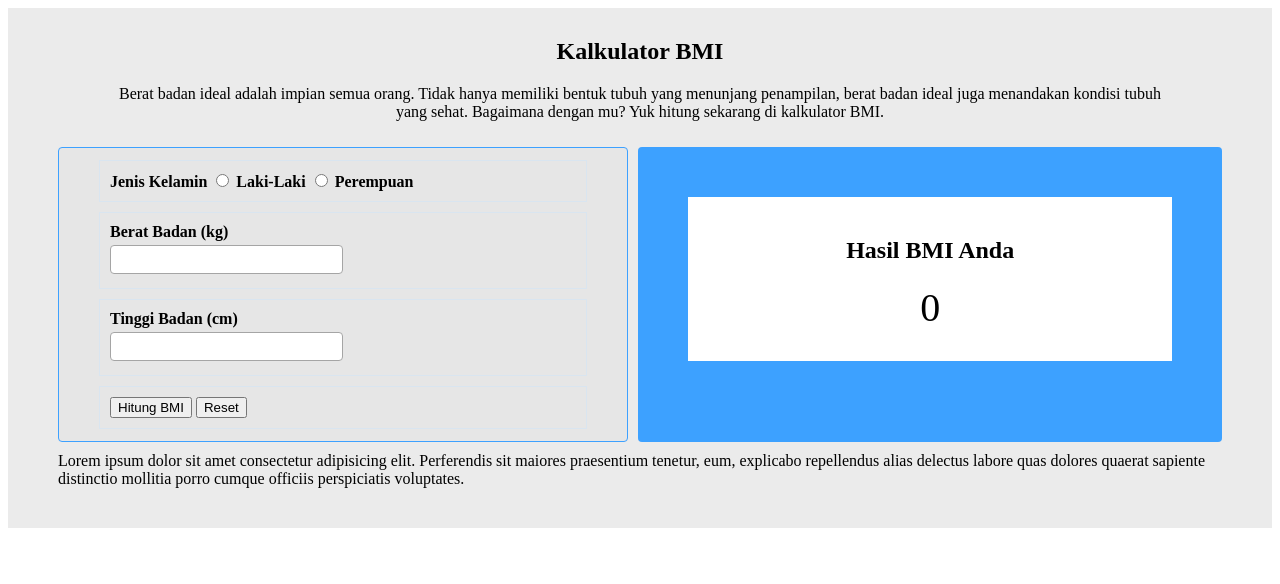
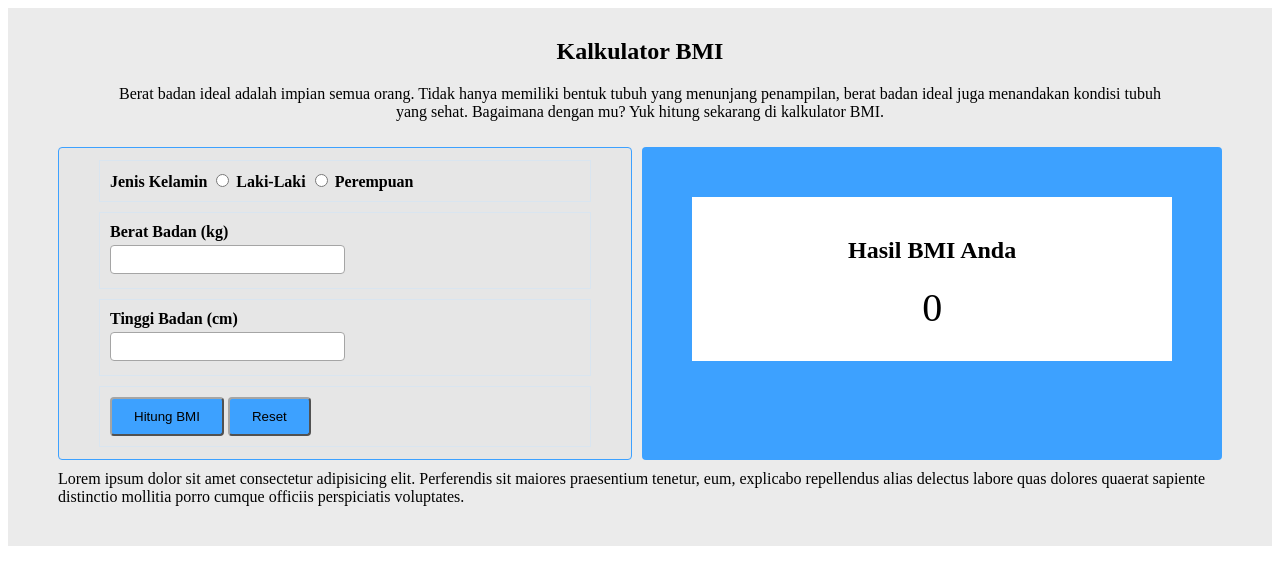
Before and after one commit to riantn/KalkulatorBMI-RianTirta, a plain HTML site: page index.html in a window 1280 px wide. Drawn offline with Linux system fonts and the light colour scheme.

Commit message:
Add style to button

```diff
--- a/index.css
+++ b/index.css
@@ -36,6 +36,7 @@
     grid-area: result;
     background-color: #3da1ff;
     border-radius: 4px;
+    border-color: #a5a5a5;
 }
 .hasil-dalam {
     background-color: #ffffff;
@@ -59,6 +60,15 @@
 label{
     font-weight: bold;
 }
+button{
+    background-color: #3da1ff;
+    padding: 10px 22px;
+    border-radius: 4px;
+    border-color: #a5a5a5;
+}
+button:hover {
+    background-color: #8dc7fd;
+}
 
 input[type=text] {
     width: 50%;
```
